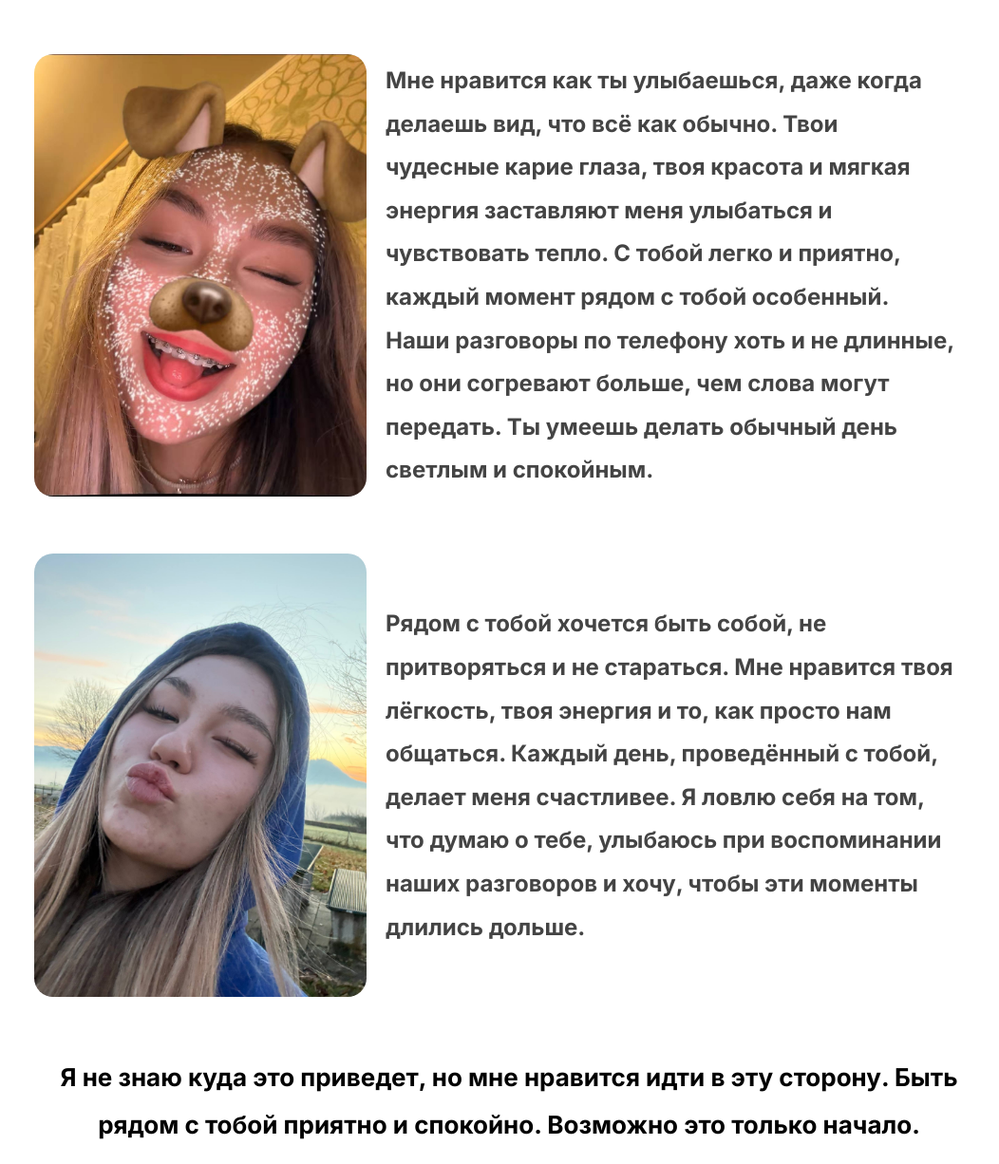
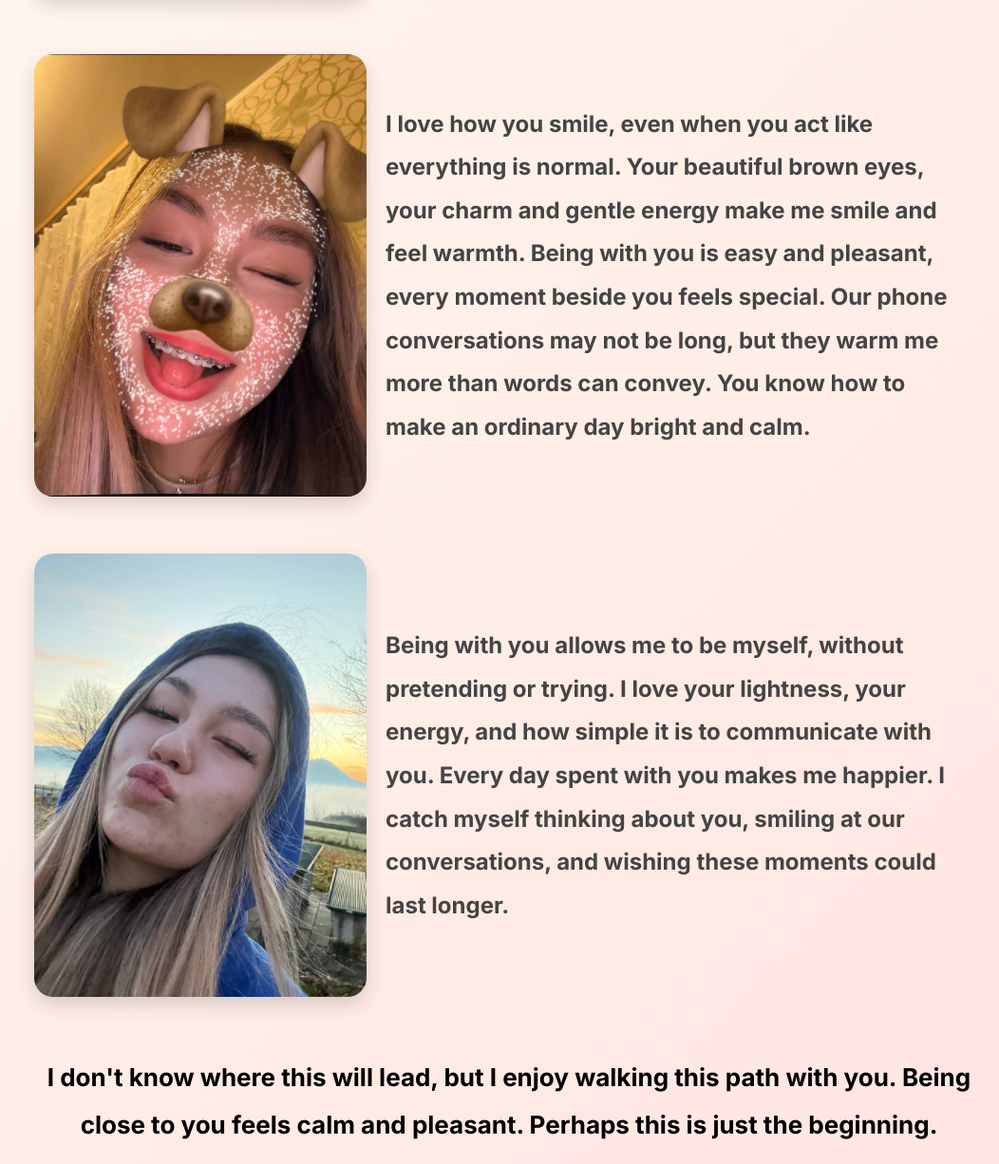
Before and after one commit to 880istina-tech/for-you, a plain HTML site: page index.html in a window 1280 px wide. Shown: the part 494-1720 px from the top of the page at 95% size, without its empty margins (104-1156 px from the left). Drawn offline with Linux system fonts and the light colour scheme.

Commit message:
Update index.html

```diff
--- a/index.html
+++ b/index.html
@@ -1,16 +1,16 @@
 <!DOCTYPE html>
-<html lang="ru">
+<html lang="en">
 <head>
   <meta charset="UTF-8">
   <meta name="viewport" content="width=device-width, initial-scale=1.0">
-  <title>для тебя</title>
+  <title>for you</title>
   <link href="https://fonts.googleapis.com/css2?family=Inter:wght@700&display=swap" rel="stylesheet">
   <style>
     body {
       margin: 0;
       font-family: 'Inter', sans-serif;
       font-weight: 700;
-      background: #ffffff;
+      background: linear-gradient(135deg, #fffaf0, #ffe4e1);
       color: #111;
       line-height: 1.9;
       font-size: 22px;
@@ -30,6 +30,7 @@
     .section img {
       width: 35%;
       border-radius: 20px;
+      box-shadow: 0 8px 20px rgba(0,0,0,0.15);
     }
     .text {
       width: 60%;
@@ -58,44 +59,44 @@
 <body>
   <div class="container">
 
-    <!-- главный экран -->
+    <!-- main section -->
     <div class="section">
       <img src="photo1.jpg">
       <div class="text">
-        Иногда один человек делает обычные дни чуть светлее.
-        И хочется просто быть рядом.
-        Каждое мгновение с тобой становится ценнее, и я ловлю себя на том, что думаю о тебе чаще, чем хотелось бы.
+        Sometimes one person makes ordinary days a little brighter.
+        And I just want to be close to you.
+        Every moment with you feels more precious, and I catch myself thinking about you more than I probably should.
       </div>
     </div>
 
-    <!-- фото + текст -->
+    <!-- photo + text -->
     <div class="section">
       <img src="photo2.jpg">
       <div class="text">
-        Мне нравится как ты улыбаешься, даже когда делаешь вид, что всё как обычно.
-        Твои чудесные карие глаза, твоя красота и мягкая энергия заставляют меня улыбаться и чувствовать тепло.
-        С тобой легко и приятно, каждый момент рядом с тобой особенный.
-        Наши разговоры по телефону хоть и не длинные, но они согревают больше, чем слова могут передать.
-        Ты умеешь делать обычный день светлым и спокойным.
+        I love how you smile, even when you act like everything is normal.
+        Your beautiful brown eyes, your charm and gentle energy make me smile and feel warmth.
+        Being with you is easy and pleasant, every moment beside you feels special.
+        Our phone conversations may not be long, but they warm me more than words can convey.
+        You know how to make an ordinary day bright and calm.
       </div>
     </div>
 
     <div class="section">
       <img src="photo3.jpg">
       <div class="text">
-        Рядом с тобой хочется быть собой, не притворяться и не стараться.
-        Мне нравится твоя лёгкость, твоя энергия и то, как просто нам общаться.
-        Каждый день, проведённый с тобой, делает меня счастливее.
-        Я ловлю себя на том, что думаю о тебе, улыбаюсь при воспоминании наших разговоров и хочу, чтобы эти моменты длились дольше.
+        Being with you allows me to be myself, without pretending or trying.
+        I love your lightness, your energy, and how simple it is to communicate with you.
+        Every day spent with you makes me happier.
+        I catch myself thinking about you, smiling at our conversations, and wishing these moments could last longer.
       </div>
     </div>
 
-    <!-- финальный блок -->
+    <!-- final block -->
     <div class="final">
-      Я не знаю куда это приведет,
-      но мне нравится идти в эту сторону.
-      Быть рядом с тобой приятно и спокойно.
-      Возможно это только начало.
+      I don't know where this will lead,
+      but I enjoy walking this path with you.
+      Being close to you feels calm and pleasant.
+      Perhaps this is just the beginning.
     </div>
 
   </div>
```
